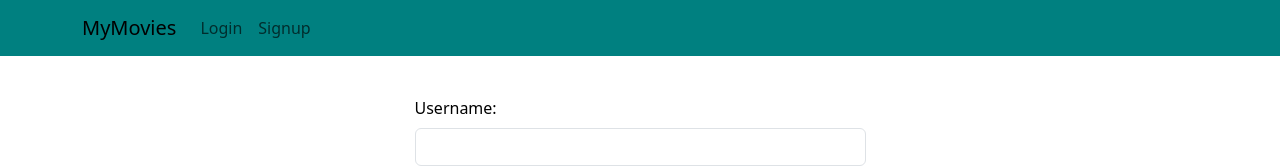
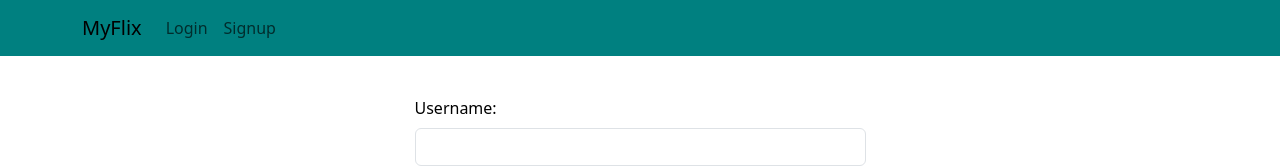
Before and after one commit to Luisa-Inc/myFlix_client, a React (Vite) app: page /login in a window 1280 px wide. Shown: the top 167 px of the page. Built offline with nearby package versions, Linux system fonts and the light colour scheme.

Commit message:
Update navigation-bar.jsx

```diff
--- a/src/components/navigation-bar/navigation-bar.jsx
+++ b/src/components/navigation-bar/navigation-bar.jsx
@@ -6,7 +6,7 @@ export const NavigationBar = ({ user, onLoggedOut }) => {
     <Navbar bg="primary" expand="lg" fixed="top">
       <Container>
         <Navbar.Brand as={Link} to="/">
-          MyMovies
+          MyFlix
         </Navbar.Brand>
         <Navbar.Toggle aria-controls="basic-navbar-nav" />
         <Navbar.Collapse id="-basic-navbar-nav">
```
